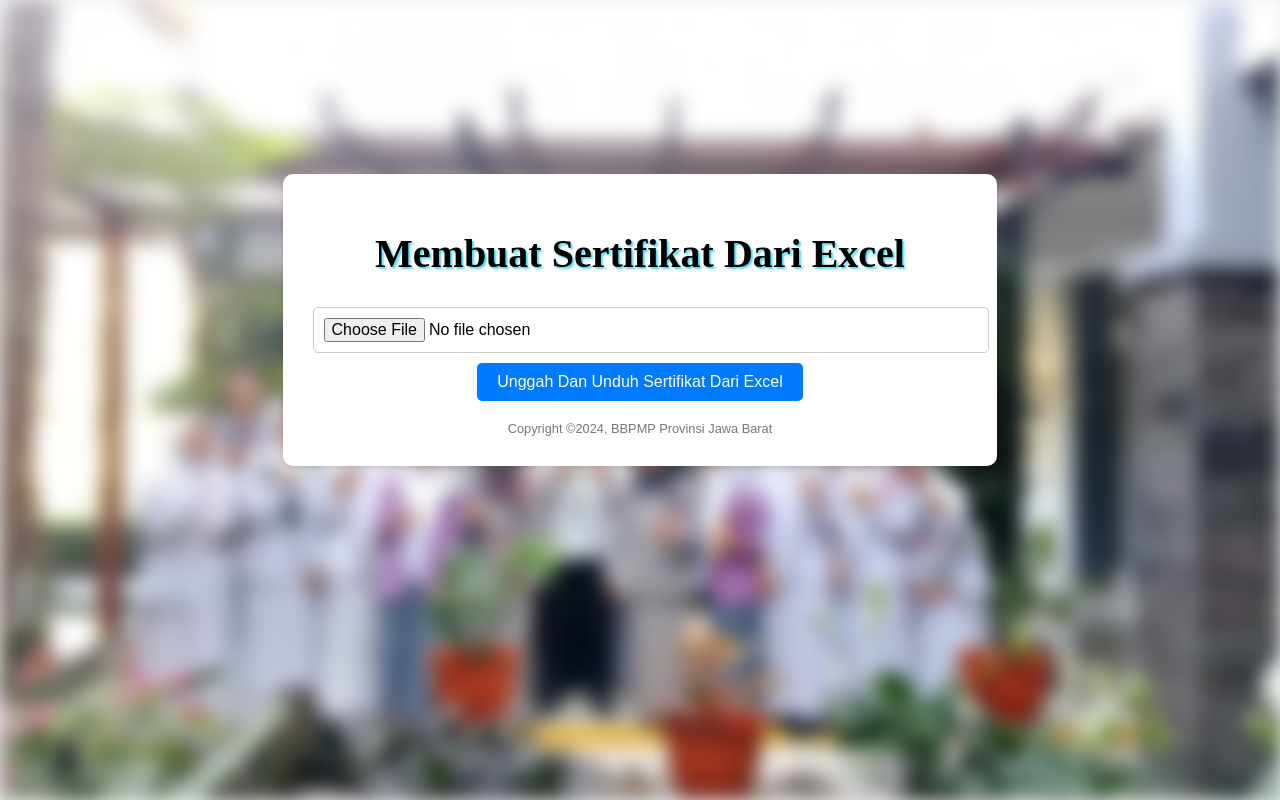
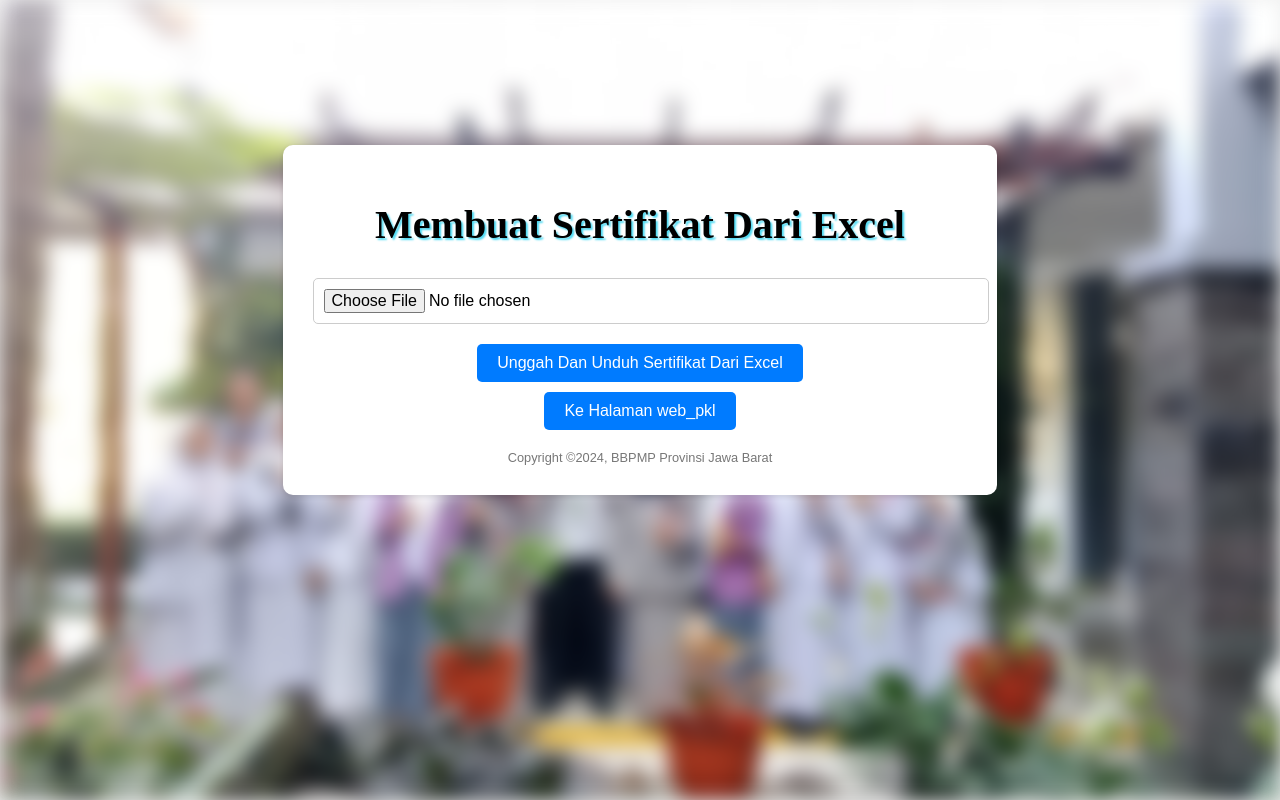
Before and after one commit to Fadel213/ProyekPkl.github.io, a Flask app: page / in a window 1280 px wide. Run offline with Flask 3, Linux system fonts and the light colour scheme; some libraries are stand-ins or nearby versions.

Commit message:
index.html

```diff
--- a/templates/index.html
+++ b/templates/index.html
@@ -50,6 +50,7 @@
       border-radius: 5px;
       font-size: 1rem;
       cursor: pointer;
+      margin-top: 10px;
     }
 
     .footer {
@@ -75,7 +76,8 @@
     .txt {
       text-align: center;
     }
-   .hahah{
+
+    .hahah {
       font-style: oblique;
       font-weight: bold;
       font-family: 'Brush Script MT', cursive;
@@ -93,13 +95,14 @@
         <input type="file" name="excel" id="input" accept=".xlsx, .xls">
         <button type="submit">Unggah Dan Unduh Sertifikat Dari Excel</button>
       </form>
+      <button onclick="window.location.href='/PKL_web'">Ke Halaman web_pkl</button> <!-- Button to redirect to web_pkl.html -->
       <div class="footer">
         Copyright ©2024, BBPMP Provinsi Jawa Barat
       </div>
     </div>
   </div>
   <div class="hahah">
-  <marquee width="100%" direction="right" height="50px" style="padding-top: 20px; " >
+    <marquee width="100%" direction="right" height="50px" style="padding-top: 20px;">
       Website ini dibuat oleh siswa Mahardhika di Tim Kerja 2: Publikasi dan Komunikasi.
     </marquee>
   </div>
@@ -166,6 +169,5 @@
       }
     }
   </script>
-
 </body>
 </html>
```
Lines whose indentation alone changed are shown as unchanged.
